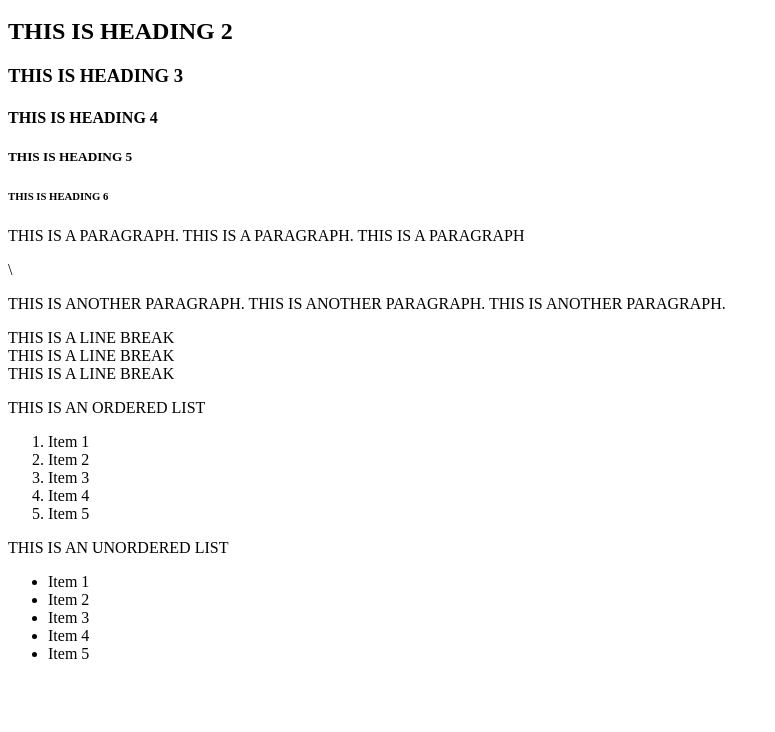
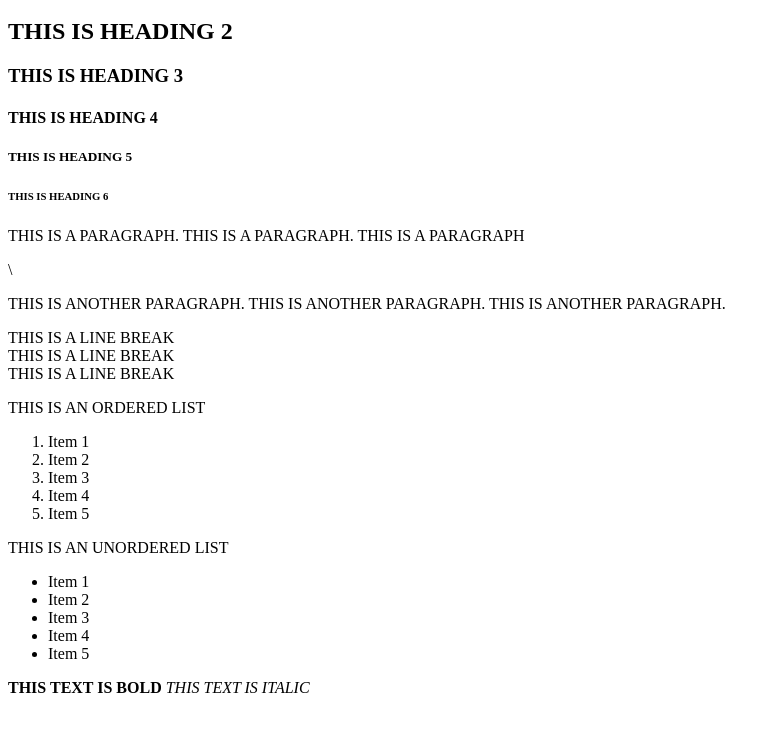
Before and after one commit to JamesWong11/html-css-practice1, a plain HTML site: page index.html in a window 1280 px wide. Shown: the part 48-780 px from the top of the page, without its empty margins (0-775 px from the left). Drawn offline with Linux system fonts and the light colour scheme.

Commit message:
added bold and italic text

```diff
--- a/index.html
+++ b/index.html
@@ -26,6 +26,8 @@
                 <li>Item 4</li>
                 <li>Item 5</li>
             </ul>
+            <b>THIS TEXT IS BOLD</b>
+            <i>THIS TEXT IS ITALIC</i>
         </body>
     </html>
 
```
